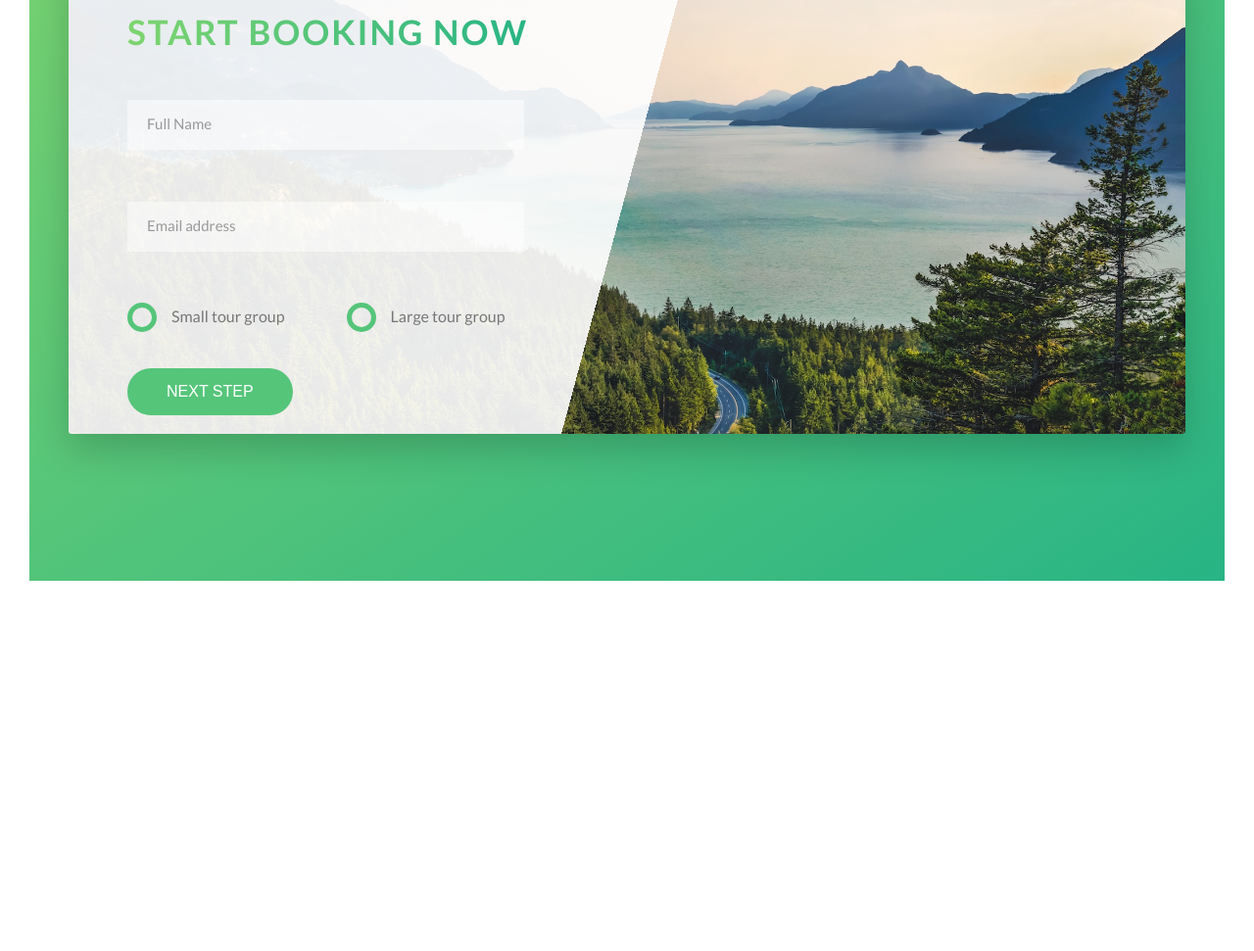
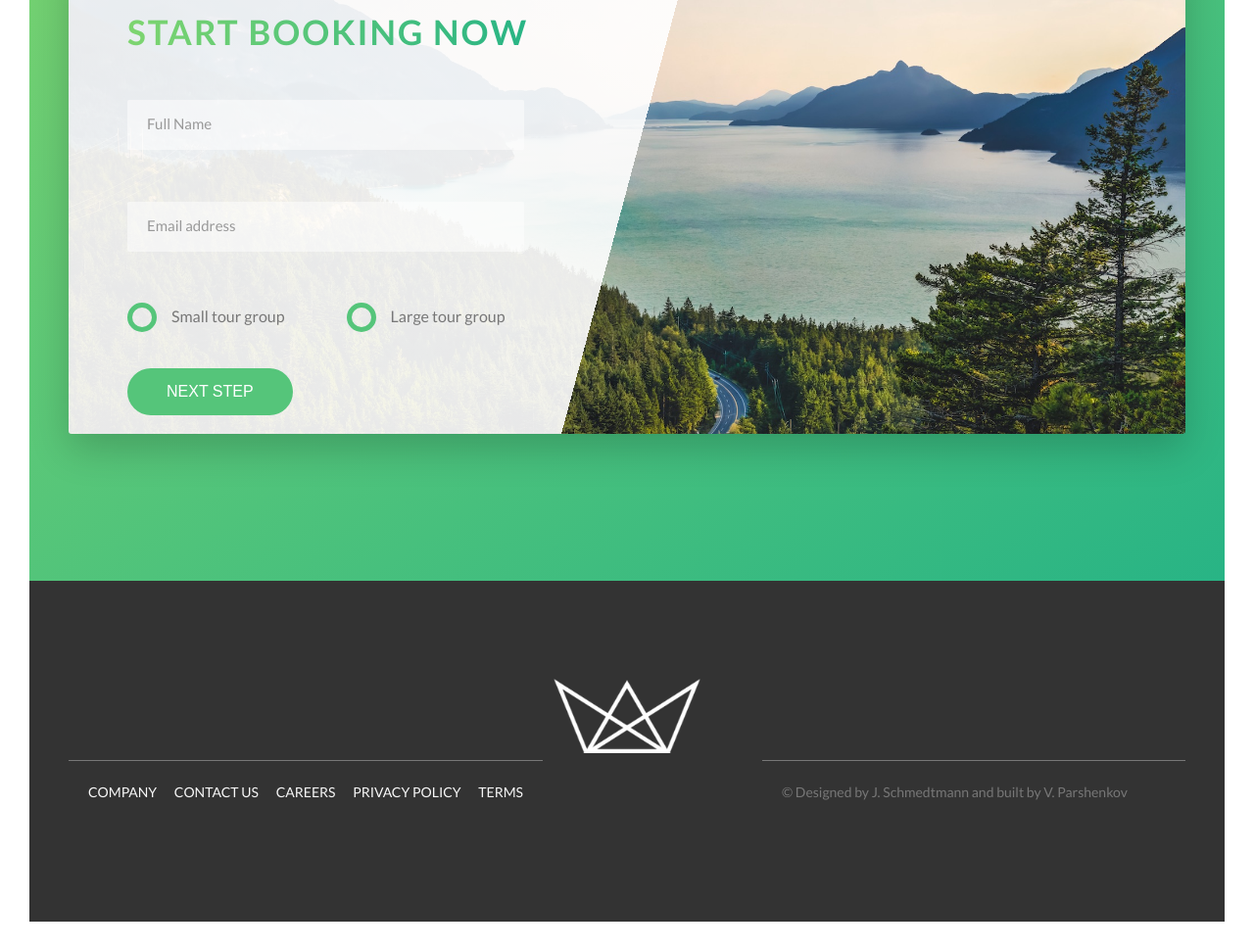
Before and after one commit to VyacheslavPv/Natrips, a website: page index.html in a window 1280 px wide. Shown: the part 4792-5763 px from the top of the page at 98% size. Before the commit the page ends 5415 px from the top, so only its background shows below. Drawn offline with Linux system fonts and the light colour scheme.

Commit message:
Complete Footer

```diff
--- a/index.html
+++ b/index.html
@@ -13,7 +13,7 @@
     <link rel="stylesheet" href="css/style.css" />
     <link rel="shortcut icon" type="image/png" href="img/favicon.png" />
 
-    <title>Natours | Exciting tours for adventurous people</title>
+    <title>Natrips | Exciting tours for adventurous people</title>
   </head>
   <body>
     <header class="header">
@@ -363,35 +363,32 @@
         </div>
       </section>
     </main>
-    <!-- <section class="grid-test">
-      <div class="row">
-        <div class="col-1-of-2">Col 1 of 2</div>
-        <div class="col-1-of-2">Col 1 of 2</div>
+
+
+    <footer class="footer">
+      <div class="footer__logo-box">
+        <img src="img/logo-white.png" alt="Full logo" class="footer__logo">
       </div>
       <div class="row">
-        <div class="col-1-of-3">Col 1 of 3</div>
-        <div class="col-1-of-3">Col 1 of 3</div>
-        <div class="col-1-of-3">Col 1 of 3</div>
+        <div class="col-1-of-2"><div class="footer__navigation">
+          <ul class="footer__list">
+            <li class="footer__item"><a href="#" class="footer__link">Company</a></li>
+            <li class="footer__item"><a href="#" class="footer__link">Contact us</a></li>
+
+            <li class="footer__item"><a href="#" class="footer__link">Careers</a></li>
+
+            <li class="footer__item"><a href="#" class="footer__link">Privacy policy</a></li>
+
+            <li class="footer__item"><a href="#" class="footer__link">Terms</a></li>
+
+          </ul>
+        </div></div>
+        <div class="col-1-of-2">
+          <p class="footer__copyright">&copy; Designed by J. Schmedtmann and built by V. Parshenkov
+          </p>
+        </div>
       </div>
-      <div class="row">
-        <div class="col-1-of-3">Col 1 of 3</div>
-        <div class="col-2-of-3">Col 2 of 3</div>
-      </div>
-      <div class="row">
-        <div class="col-1-of-4">Col 1 of 4</div>
-        <div class="col-1-of-4">Col 1 of 4</div>
-        <div class="col-1-of-4">Col 1 of 4</div>
-        <div class="col-1-of-4">Col 1 of 4</div>
-      </div>
-      <div class="row">
-        <div class="col-1-of-4">Col 1 of 4</div>
-        <div class="col-1-of-4">Col 1 of 4</div>
-        <div class="col-2-of-4">Col 2 of 4</div>
-      </div>
-      <div class="row">
-        <div class="col-1-of-4">Col 1 of 4</div>
-        <div class="col-3-of-4">Col 3 of 4</div>
-      </div>
-    </section> -->
+    </footer>
+
   </body>
 </html>
--- a/sass/abstracts/_variables.scss
+++ b/sass/abstracts/_variables.scss
@@ -10,8 +10,11 @@ $color-tertiary-light: #2998ff;
 $color-tertiary-dark: #5643fa;
 
 $color-grey-light-1: #f7f7f7;
+$color-grey-light-2: #eee;
+
 $color-grey-dark: #777;
 $color-grey-dark-2: #999;
+$color-grey-dark-3: #333;
 
 $color-white: #fff;
 $color-black: #000;
@@ -19,8 +22,8 @@ $color-black: #000;
 // BOX SHADOWS
 $box-shadow-card: 0 1.5rem 4rem rgba($color-black, 0.15);
 $box-shadow-btn: 0 1rem 2rem rgba($color-black, 0.15);
-$box-shadow-btn-hover: 0 1rem 2rem rgba(0, 0, 0, 0.2);
-$box-shadow-btn-active: 0 0.5rem 1rem rgba(0, 0, 0, 0.2);
+$box-shadow-btn-hover: 0 1rem 2rem rgba($color-black, 0.2);
+$box-shadow-btn-active: 0 0.5rem 1rem rgba($color-black, 0.2);
 
 // FONT
 $default-font-size: 1.6rem;
--- /dev/null
+++ b/sass/layout/_footer.scss
@@ -0,0 +1,56 @@
+.footer {
+  background-color: $color-grey-dark-3;
+  padding: 10rem 0;
+  font-size: 1.4rem;
+
+  &__logo-box {
+    text-align: center;
+  }
+
+  &__logo {
+    width: 15rem;
+    height: auto;
+  }
+
+  &__navigation {
+    border-top: 1px solid $color-grey-dark;
+    padding: 2rem;
+    display: inline-block;
+  }
+
+  &__list {
+    list-style: none;
+  }
+
+  &__item {
+    display: inline-block;
+    &:not(:last-child) {
+      margin-right: 1.5rem;
+    }
+  }
+
+  &__link {
+    &:link,
+    &:visited {
+      color: $color-grey-light-1;
+      background-color: $color-grey-dark-3;
+      text-decoration: none;
+      text-transform: uppercase;
+      display: inline-block;
+      transition: all 0.2s;
+    }
+    &:hover,
+    &:active {
+      color: $color-primary;
+      box-shadow: 0 1rem 2rem rgba($color-black, 0.4);
+      transform: rotate(5deg) scale(1.3);
+    }
+  }
+
+  &__copyright {
+    border-top: 1px solid $color-grey-dark;
+    padding: 2rem;
+    width: 80%;
+    float: right;
+  }
+}
--- a/sass/main.scss
+++ b/sass/main.scss
@@ -17,6 +17,7 @@
 
 @import "layout/header";
 @import "layout/grid";
+@import "layout/footer";
 
 @import "pages/_home";
 
```
Also changed, not shown: css/style.css, img/logo-green-1x.png (deleted), img/logo-green-2x.png (deleted), img/logo-green-small-1x.png (deleted), img/logo-green-small-2x.png (deleted).
